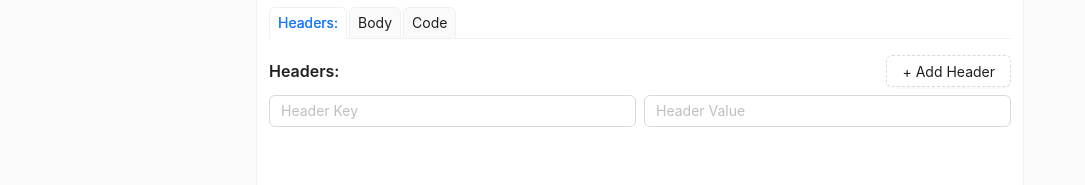
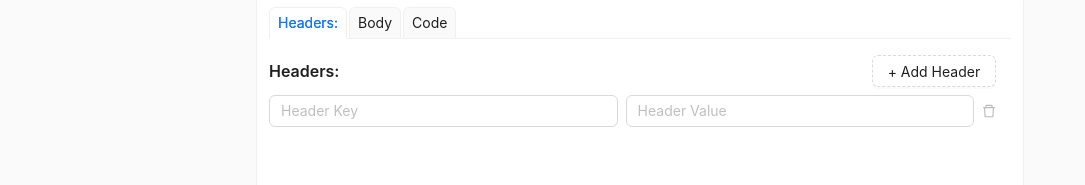
Before and after one commit to AngelinaBz/rest-client-app, a Next.js app: page /en/restful-client in a window 1280 px wide. Shown: the part 129-314 px from the top of the page, without its empty margins (0-1085 px from the left). Built offline with nearby package versions, Linux system fonts and the light colour scheme; what @ant-design/nextjs-registry would draw is missing.

Commit message:
fix: make a gap between delete icons and scroll bar

```diff
--- a/src/components/headers-editor/headers-editor.tsx
+++ b/src/components/headers-editor/headers-editor.tsx
@@ -22,7 +22,7 @@ const HeadersEditor = ({
   const t = useTranslations('RestfulClient');
 
   return (
-    <Flex vertical gap="small">
+    <Flex vertical style={{ width: '98%' }} gap="small">
       <Flex align="baseline" justify="space-between">
         <Title level={5} style={{ margin: '0' }}>
           {t('headers')}
@@ -67,11 +67,13 @@ const HeadersEditor = ({
                 .includes(inputValue.toLowerCase());
             }}
           />
-          {headers.length > 1 && (
-            <Tooltip title={t('deleteHeader')}>
+          <Tooltip title={t('deleteHeader')}>
+            {headers.length > 1 ? (
               <DeleteOutlined onClick={() => removeHeader(index)} />
-            </Tooltip>
-          )}
+            ) : (
+              <DeleteOutlined style={{ opacity: 0.3, pointerEvents: 'none' }} />
+            )}
+          </Tooltip>
         </Flex>
       ))}
     </Flex>
```
